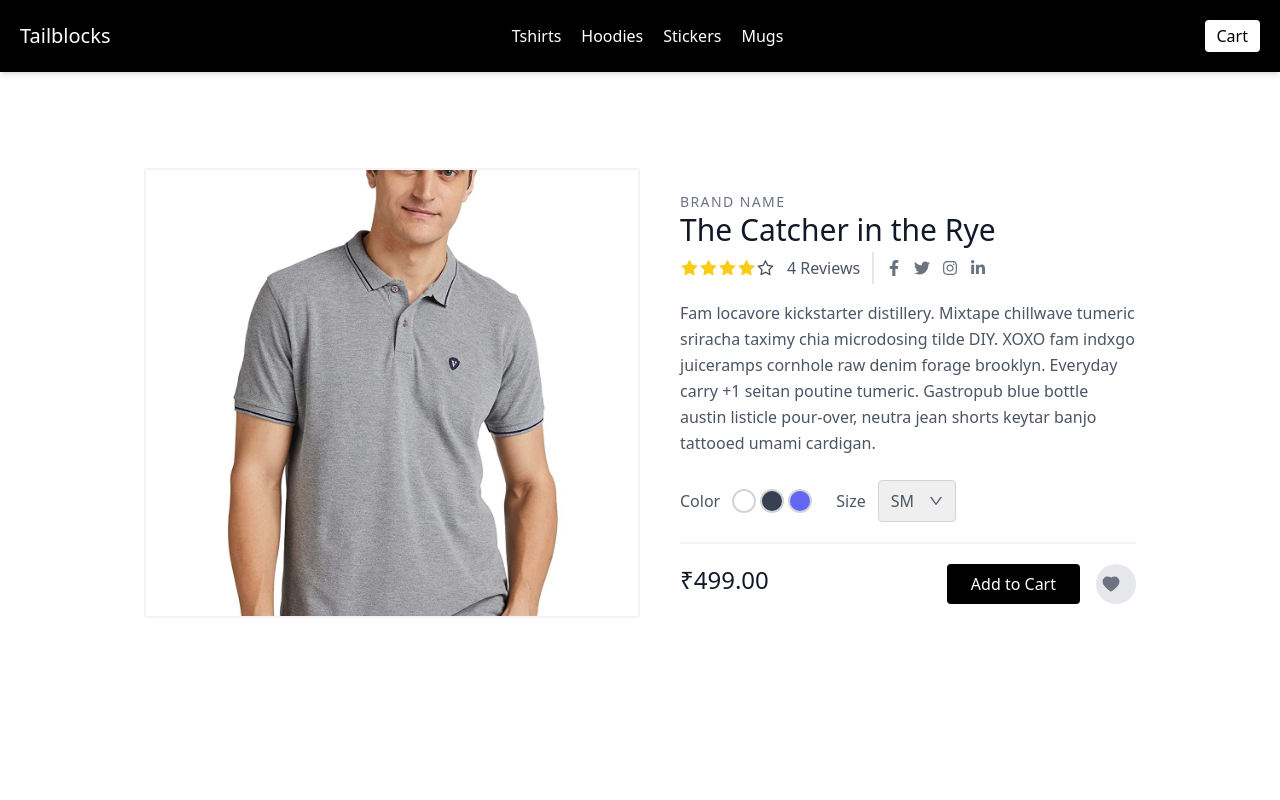
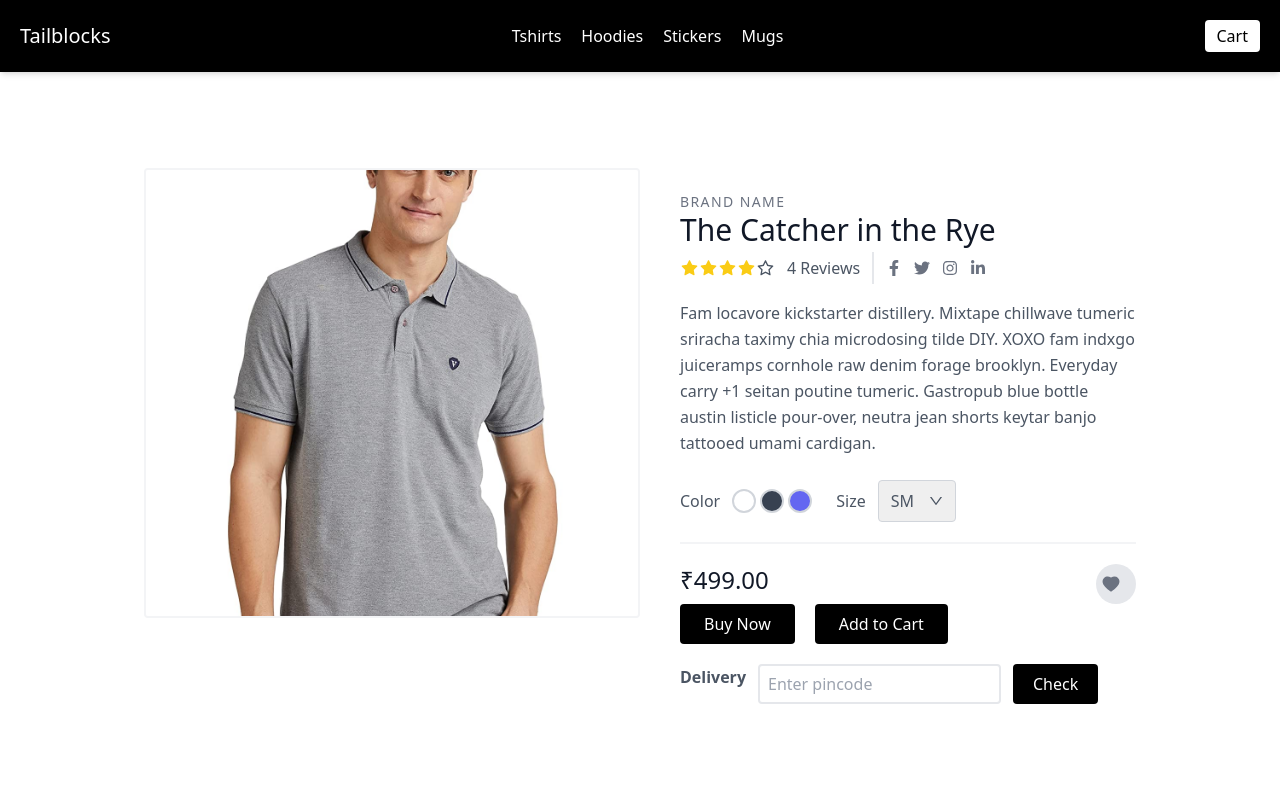
Before and after one commit to GaurangGhadiya/next-ecommerce, a Next.js app: page /product/1 in a window 1280 px wide. Shown: the top 800 px of the page. Built offline with nearby package versions, Linux system fonts and the light colour scheme.

Commit message:
add pincode

```diff
--- a/package.json
+++ b/package.json
@@ -9,6 +9,7 @@
     "lint": "next lint"
   },
   "dependencies": {
+    "axios": "^1.3.4",
     "eslint": "8.36.0",
     "eslint-config-next": "13.2.4",
     "next": "13.2.4",
--- /dev/null
+++ b/pages/api/pincode.js
@@ -0,0 +1,5 @@
+// Next.js API route support: https://nextjs.org/docs/api-routes/introduction
+
+export default function handler(req, res) {
+    res.status(200).json({data : ["394105"]})
+  }
--- a/pages/product/[slug].js
+++ b/pages/product/[slug].js
@@ -1,11 +1,24 @@
 import Head from 'next/head'
 import Image from 'next/image'
 import Link from 'next/link'
-import React from 'react'
+import React, { useState } from 'react'
 import { FaFacebookF, FaInstagram, FaLinkedinIn, FaTwitter } from 'react-icons/fa'
 import {AiFillHeart, AiOutlineDown ,AiFillStar,AiOutlineStar} from 'react-icons/ai'
+import axios from "axios"
+const Product = () => {
+  const [pincode, setPincode] = useState("")
+  const [error, setError] = useState(null)
 
-const Product = () => {
+  const handlePincode = (e) => {
+    const {name , value} = e.target;
+    setPincode(value)
+  }
+
+  const checkPincode = () => {
+    axios.get("http://localhost:7000/api/pincode").then((response) => {
+      response?.data?.data?.includes(pincode) ? setError(false) : setError(true)
+    })
+  }
   return (
     <>
     <Head>
@@ -77,11 +90,25 @@ const Product = () => {
         </div>
         <div className="flex">
           <span className="title-font font-medium text-2xl text-gray-900">₹499.00</span>
-          <button className="flex ml-auto text-white bg-black border-0 py-2 px-6 focus:outline-none hover:bg-black rounded">Add to Cart</button>
-          <button className="rounded-full w-10 h-10 bg-gray-200 p-0 border-0 inline-flex items-center justify-center text-gray-500 ml-4">
+          {/* <button className="flex ml-auto text-white bg-black border-0 py-2 px-6 focus:outline-none hover:bg-black rounded">Buy Now</button> */}
+          {/* <button className="flex ml-5 text-white bg-black border-0 py-2 px-6 focus:outline-none hover:bg-black rounded">Add to Cart</button> */}
+          <button className="rounded-full ml-auto w-10 h-10 bg-gray-200 p-0 border-0 inline-flex items-center justify-center text-gray-500 ml-4">
             <AiFillHeart size={20} /> <span className='text-transparent'>1</span>
           </button>
         </div>
+        <div className='flex'>
+        <button className="flex  text-white bg-black border-0 py-2 px-6 focus:outline-none hover:bg-black rounded">Buy Now</button>
+          <button className="flex  text-white ml-5 bg-black border-0 py-2 px-6 focus:outline-none hover:bg-black rounded">Add to Cart</button>
+
+        </div>
+        <div className='flex mt-5 justify-start align-middle'>
+          <label className="leading-relaxed font-semibold mr-3" htmlFor="pincode">Delivery</label>
+          <input placeholder='Enter pincode' name="pincode" id='pincode' value={pincode} onChange={handlePincode} className="border-gray-200 border-2 border-solid	rounded focus:outline-none pl-2"/>
+
+          <button className="flex ml-3 text-white bg-black border-0 py-2 px-5 focus:outline-none hover:bg-black rounded" onClick={checkPincode}>Check </button>
+        </div>
+        {error && error !== null && <div className='text-red-500 text-sm'>Sorry!, Delivery not available.</div>}
+        {!error && error !== null && <div className='text-green-500 text-sm'>Yup!, Delivery is available.</div>}
       </div>
     </div>
   </div>
```
Also changed, not shown: 2 other files (tests, documents, lock files or other folders).
